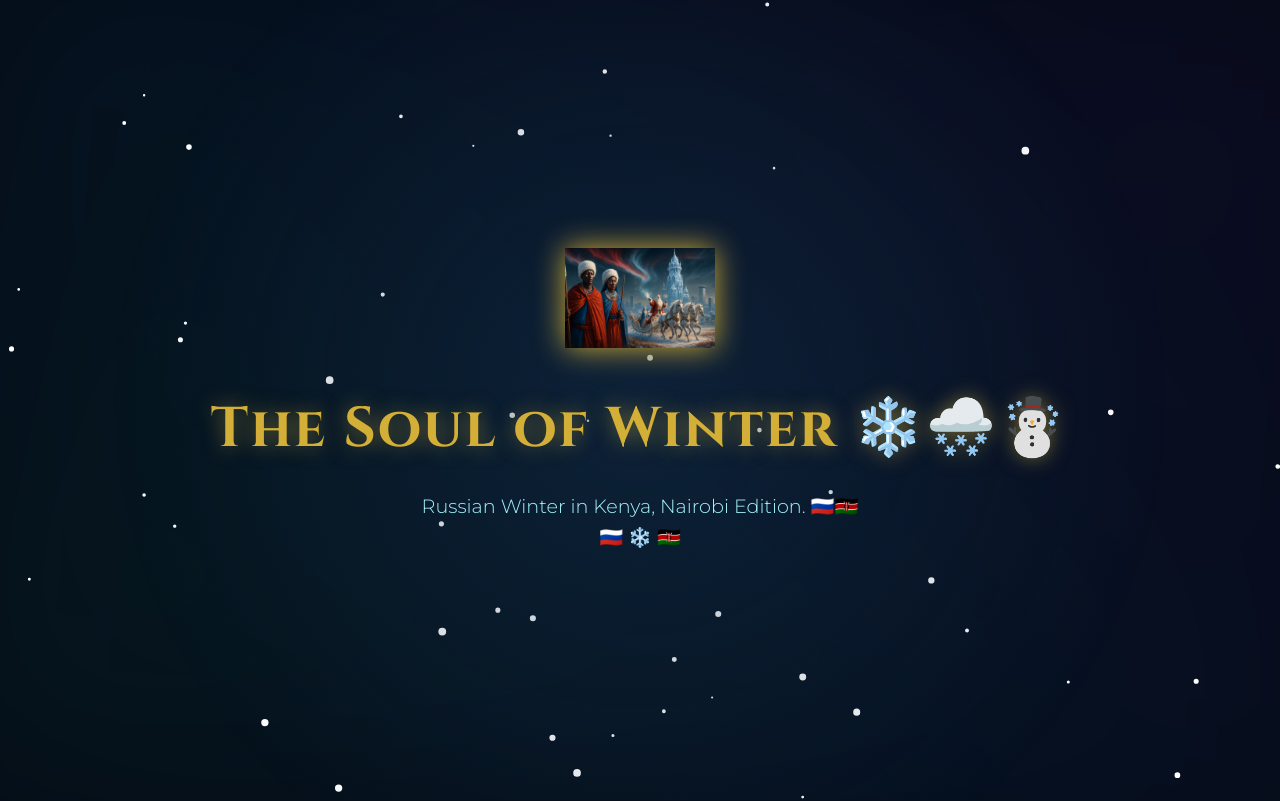
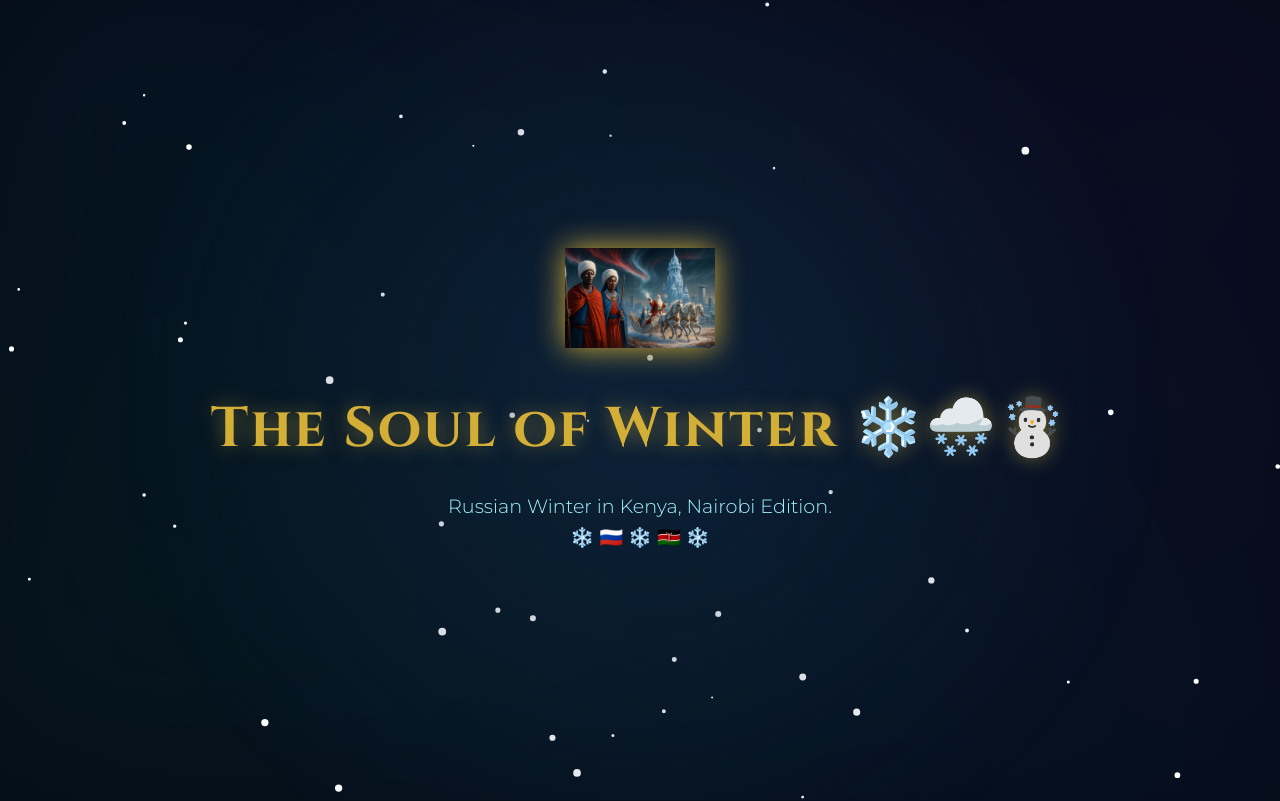
Before and after one commit to Kellynstone/kellynstone.github.io, a plain HTML site: page index.html in a window 1280 px wide. Shown: the top 801 px of the page. Drawn offline with Linux system fonts and the light colour scheme.

Commit message:
Update subheading and emoji line as per user request

```diff
--- a/index.html
+++ b/index.html
@@ -272,8 +272,8 @@
             <img src="db04ec30-d833-11f0-aa9e-732f28e3562f.png" alt="Russian Imperial Crest">
         </div>
         <h1 class="title-main">The Soul of Winter ❄️🌨️☃️</h1>
-        <p class="subtitle">Russian Winter in Kenya, Nairobi Edition. 🇷🇺🇰🇪</p>
-        <p class="subtitle">🇷🇺 ❄️ 🇰🇪</p>
+        <p class="subtitle">Russian Winter in Kenya, Nairobi Edition.</p>
+        <p class="subtitle">❄️ 🇷🇺 ❄️ 🇰🇪 ❄️</p>
     </header>
 
     <div class="container">
```
